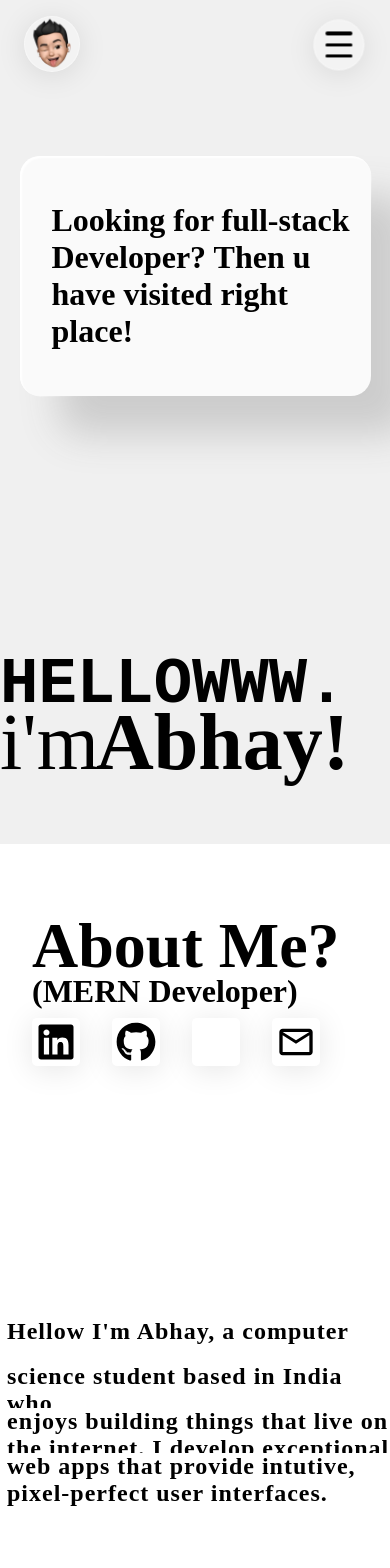
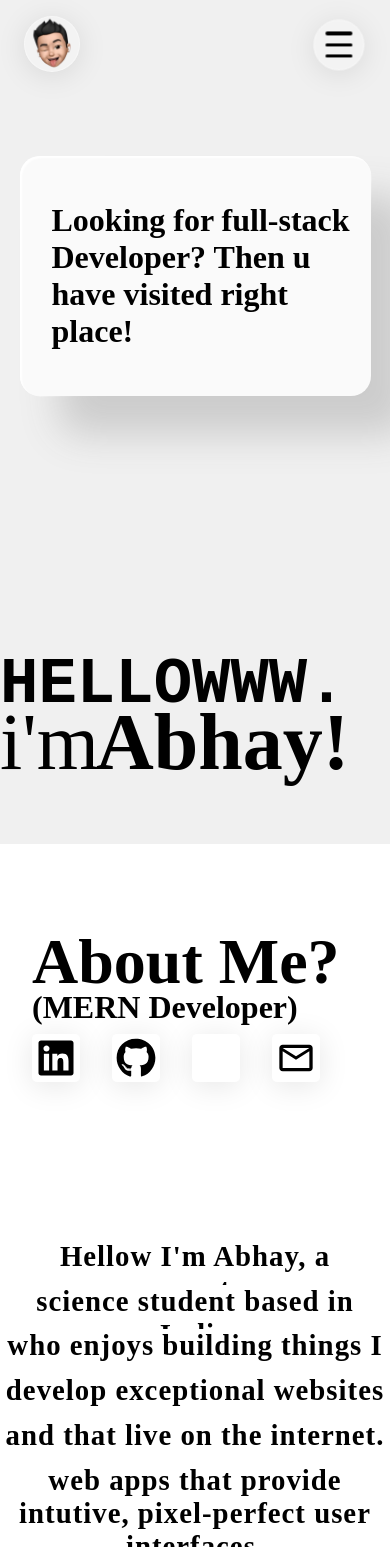
Before and after one commit to 9xVibee/PORTFOLIO, a React (Vite) app: page / in a window 390 px wide. Shown: the top 1568 px of the page. Built offline with nearby package versions, Linux system fonts and the light colour scheme; some icons are missing; a web font is replaced by a local one.

Commit message:
About me session Paragraph responsiveness

```diff
--- a/src/pages/AboutMe/AboutMe.css
+++ b/src/pages/AboutMe/AboutMe.css
@@ -169,12 +169,13 @@ p {
 @media screen and (max-width:620px) {
     .right-abt-p p {
         font-size: 1.6rem;
+        text-align: center;
     }
 }
 
 @media screen and (max-width:391px) {
     .left-abt {
-        margin-bottom: 1rem;
+        margin-bottom: -5rem;
     }
 
     .right-abt-nothide {
@@ -183,14 +184,43 @@ p {
 
     .right-abt-hide {
         display: flex;
-        padding-left: 7px;
+        padding-left: 0px;
     }
 
     .last-p {
-        height: 5rem;
+        height: 5.2rem;
     }
 
     .right-abt-p p {
-        font-size: 1.5rem;
+        font-size: 1.8rem;
     }
 }
+
+@media screen and (max-width:335px) {
+    .right-abt-p p {
+        text-align: left;
+    }
+}
+
+@media screen and (max-width:331px) {
+    .left-abt {
+        margin-bottom: -5rem;
+    }
+
+    .right-abt-nothide {
+        display: none;
+    }
+
+    .right-abt-hide {
+        display: flex;
+        padding-left: 0px;
+    }
+
+    .last-p {
+        height: 5.2rem;
+    }
+
+    .right-abt-p p {
+        font-size: 1.7rem;
+    }
+}
--- a/src/pages/AboutMe/AboutMe.jsx
+++ b/src/pages/AboutMe/AboutMe.jsx
@@ -185,7 +185,7 @@ const AboutMe = () => {
             duration: 0.5,
           }}
         >
-          <p>Hellow I'm Abhay, a computer </p>
+          <p>Hellow I'm Abhay, a computer</p>
         </motion.div>
         <motion.div
           className="right-abt-p"
@@ -195,7 +195,7 @@ const AboutMe = () => {
             duration: 0.5,
           }}
         >
-          <p>science student based in India who </p>
+          <p>science student based in India </p>
         </motion.div>
         <motion.div
           className="right-abt-p"
@@ -205,16 +205,33 @@ const AboutMe = () => {
             duration: 0.5,
           }}
         >
-          <p>
-            enjoys building things that live on the internet. I develop
-            exceptional websites and{" "}
-          </p>
+          <p>who enjoys building things I</p>
+        </motion.div>
+        <motion.div
+          className="right-abt-p"
+          {...abtInfo}
+          transition={{
+            delay: 1.1,
+            duration: 0.5,
+          }}
+        >
+          <p>develop exceptional websites </p>
+        </motion.div>
+        <motion.div
+          className="right-abt-p"
+          {...abtInfo}
+          transition={{
+            delay: 1.2,
+            duration: 0.5,
+          }}
+        >
+          <p>and that live on the internet.</p>
         </motion.div>
         <motion.div
           className="right-abt-p last-p"
           {...abtInfo}
           transition={{
-            delay: 1.1,
+            delay: 1.3,
             duration: 0.5,
           }}
         >
```
